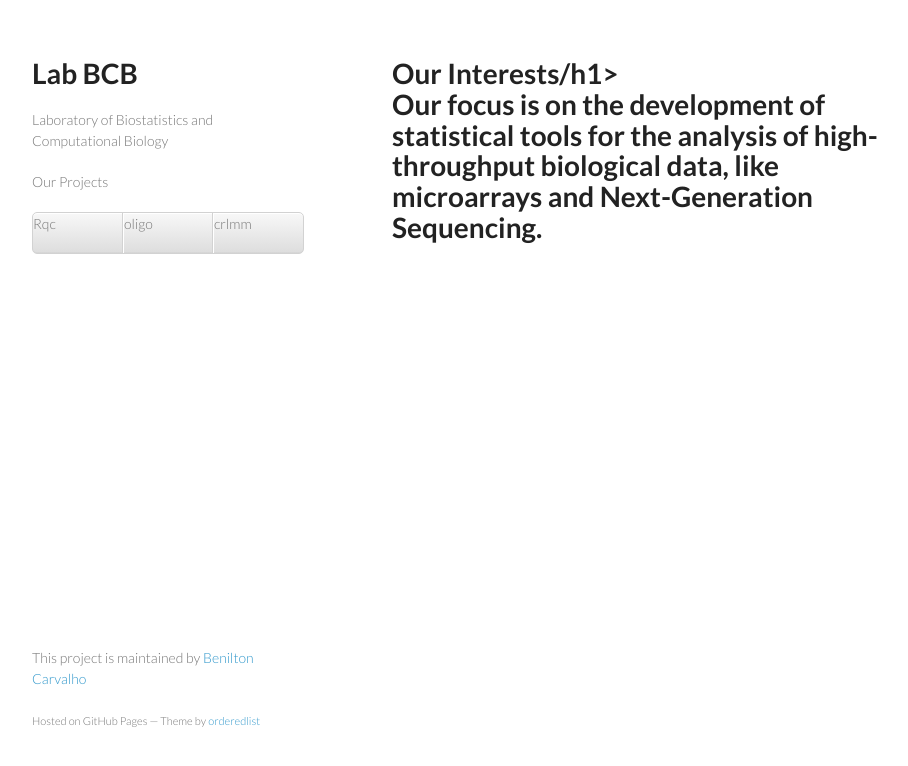
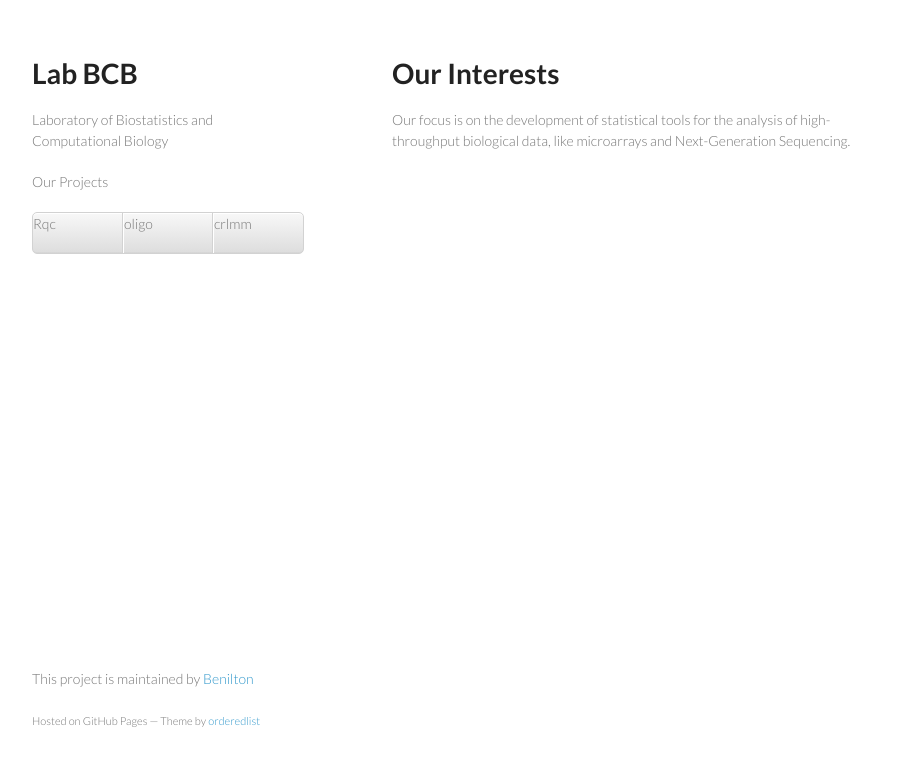
Before and after one commit to labbcb/labbcb.github.io.old, a plain HTML site: page index.html in a window 1280 px wide. Shown: the whole page, without its empty margins (178-1086 px from the left). Drawn offline with Linux system fonts and the light colour scheme.

Commit message:
Adding first round of pages

```diff
--- a/index.html
+++ b/index.html
@@ -25,11 +25,11 @@
         </ul>
       </header>
       <section>
-        <h1>Our Interests/h1>
+        <h1>Our Interests</h1>
 	<p>Our focus is on the development of statistical tools for the analysis of high-throughput biological data, like microarrays and Next-Generation Sequencing.</p>
       </section>
       <footer>
-        <p>This project is maintained by <a href="http://github.com/labbbc">Benilton Carvalho</a></p>
+        <p>This project is maintained by <a href="http://github.com/labbcb">Benilton</a></p>
         <p><small>Hosted on GitHub Pages &mdash; Theme by <a href="https://github.com/orderedlist">orderedlist</a></small></p>
       </footer>
     </div>
```
